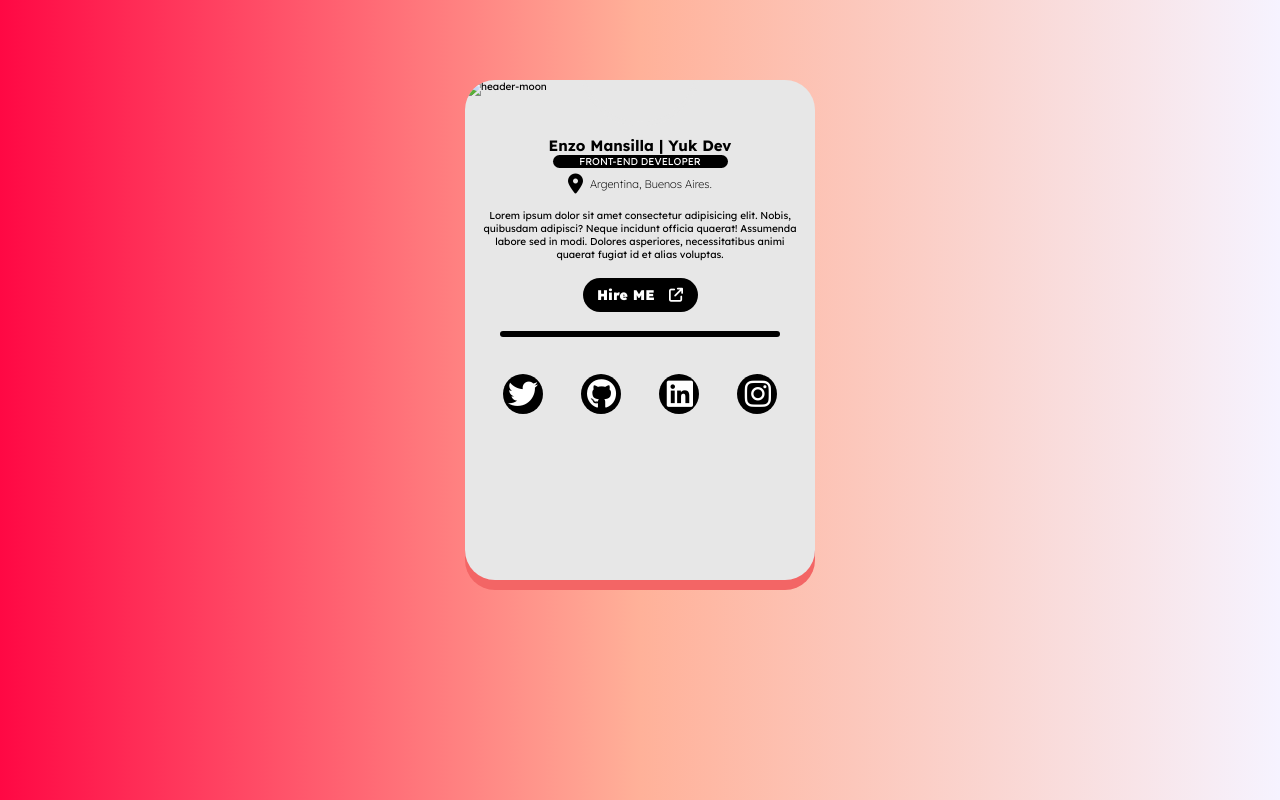
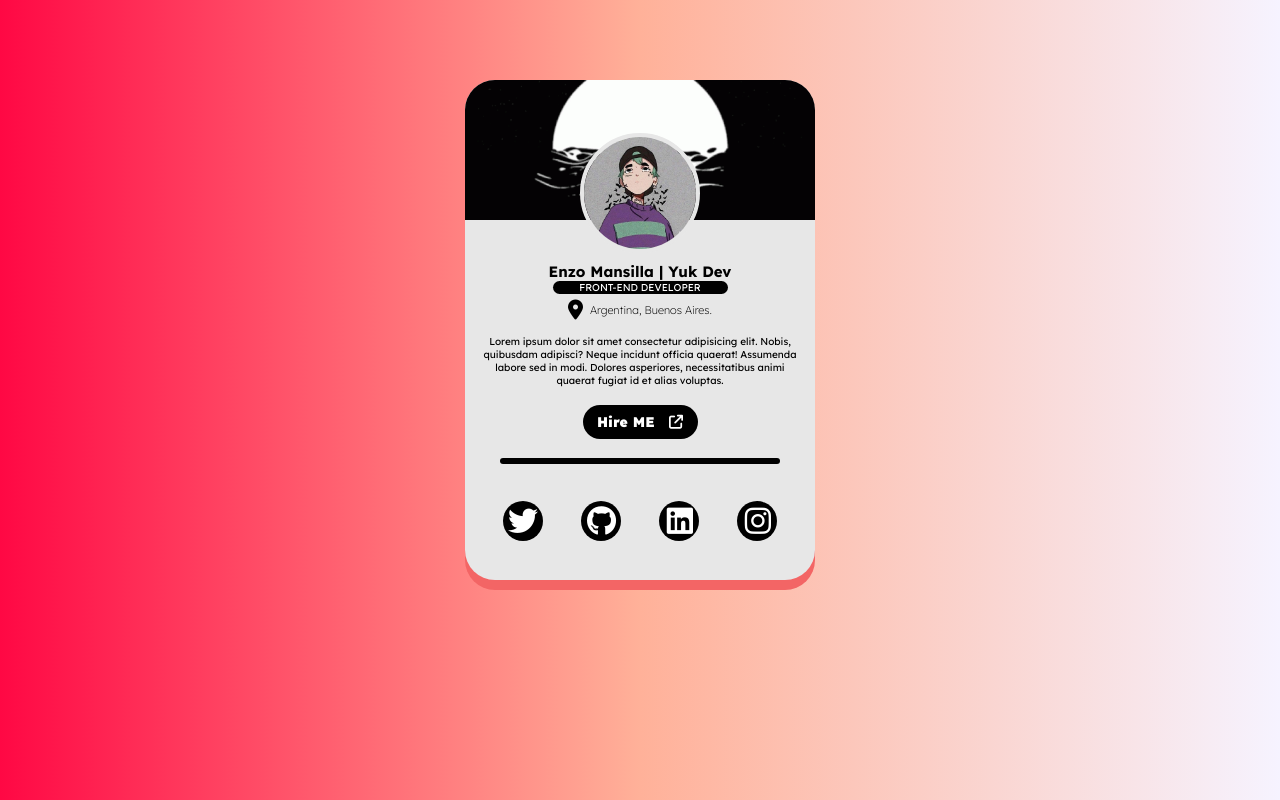
Before and after one commit to 1Yuk/card-aboutMe, a plain HTML site: page index.html in a window 1280 px wide. Drawn offline with Linux system fonts and the light colour scheme.

Commit message:
Act. images/header

```diff
--- a/index.html
+++ b/index.html
@@ -15,9 +15,9 @@
 
         <!-- TODO CONTENEDOR PADRE/HEADER-CIRCLE -->
         <div class="card__container">
-            <img class="card__img" src="/headermoon.gif" alt="header-moon">
+            <img class="card__img" src="./image-card/headermoon.gif" alt="header-moon">
             <div class="card__container-circle">
-                <img class="card__circle-img" src="/cro.jpg" alt="icon-cro">
+                <img class="card__circle-img" src="./image-circle-img/cro.jpg" alt="icon-cro">
             </div>
 
             <!-- ! INFORMACION SOBRE MÍ -->
```
